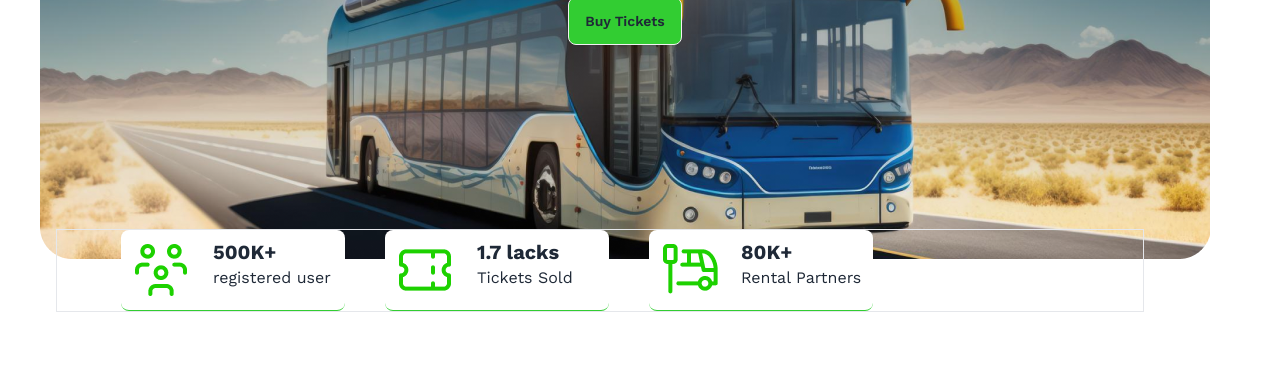
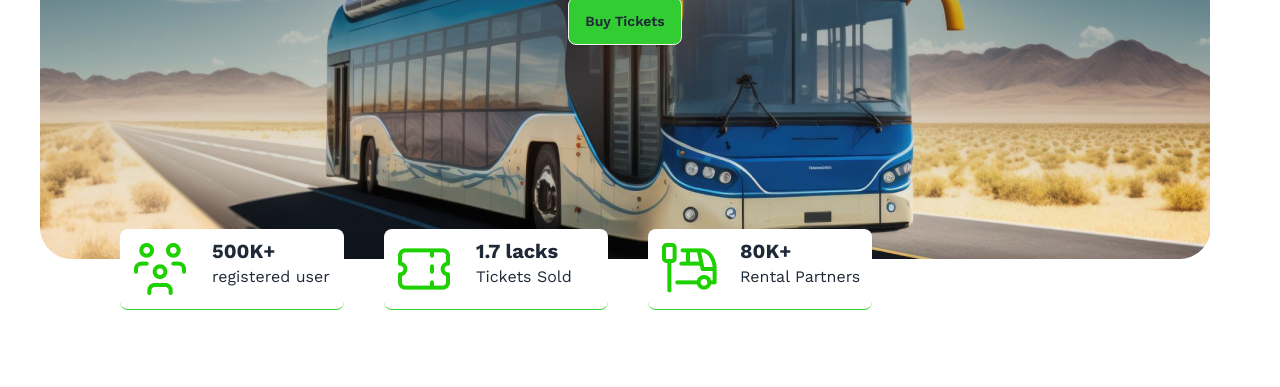
Before and after one commit to Rikasad/Assignment-06, a plain HTML site: page index.html in a window 1280 px wide. Shown: the part 375-762 px from the top of the page. Drawn offline with nearby package versions, Linux system fonts and the light colour scheme.

Commit message:
fix banner

```diff
--- a/index.html
+++ b/index.html
@@ -56,7 +56,7 @@
     </div>
     </div>
 
-    <div class="flex relative bottom-20 border -ml-20">
+    <div class="flex relative bottom-20  -ml-20">
       <div class="flex w-56 p-2 border-b border-[#32CD32] rounded-lg ml-16 bg-white">
         <div>
         <img src="images/people.png" alt="">
```
